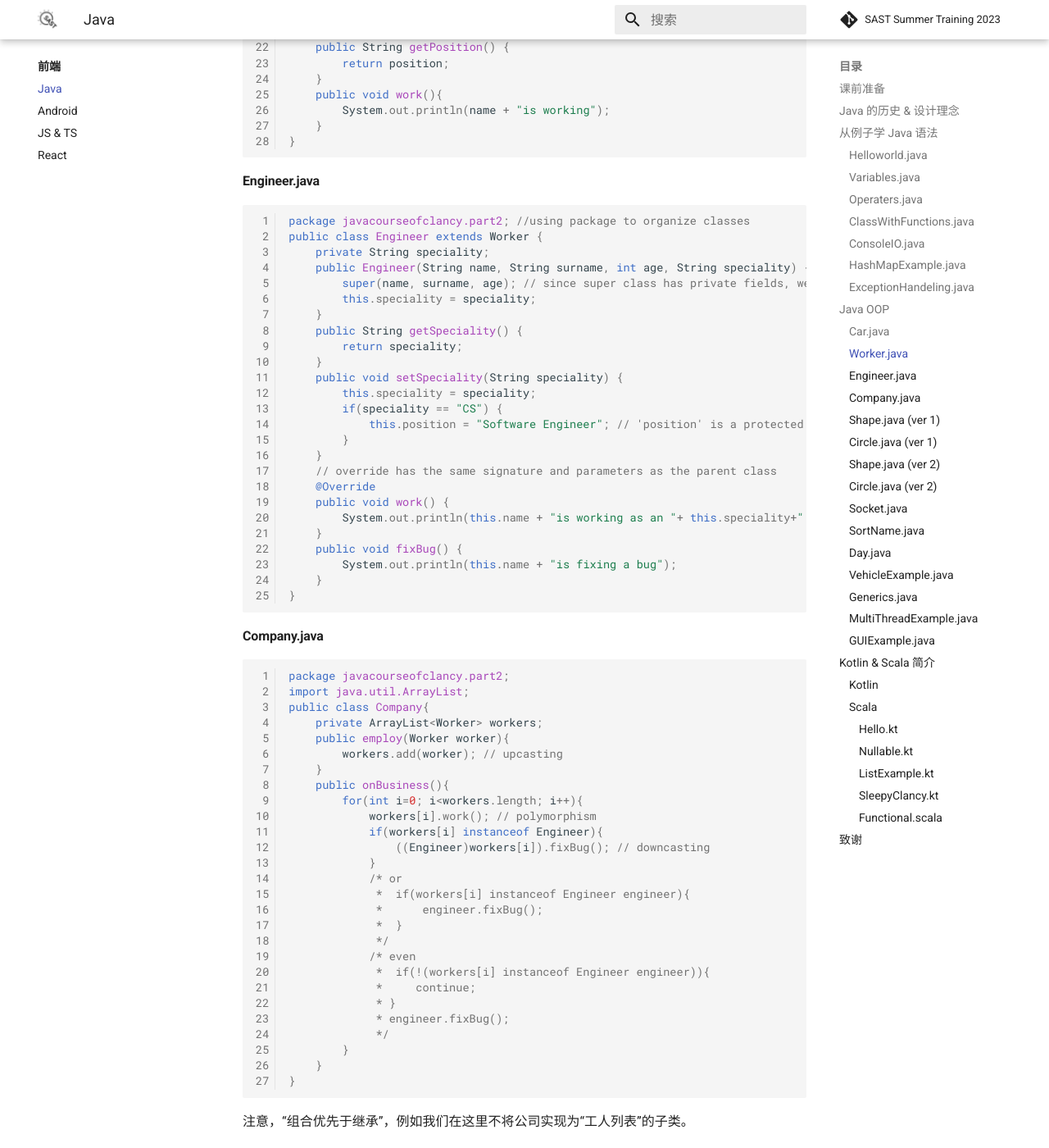
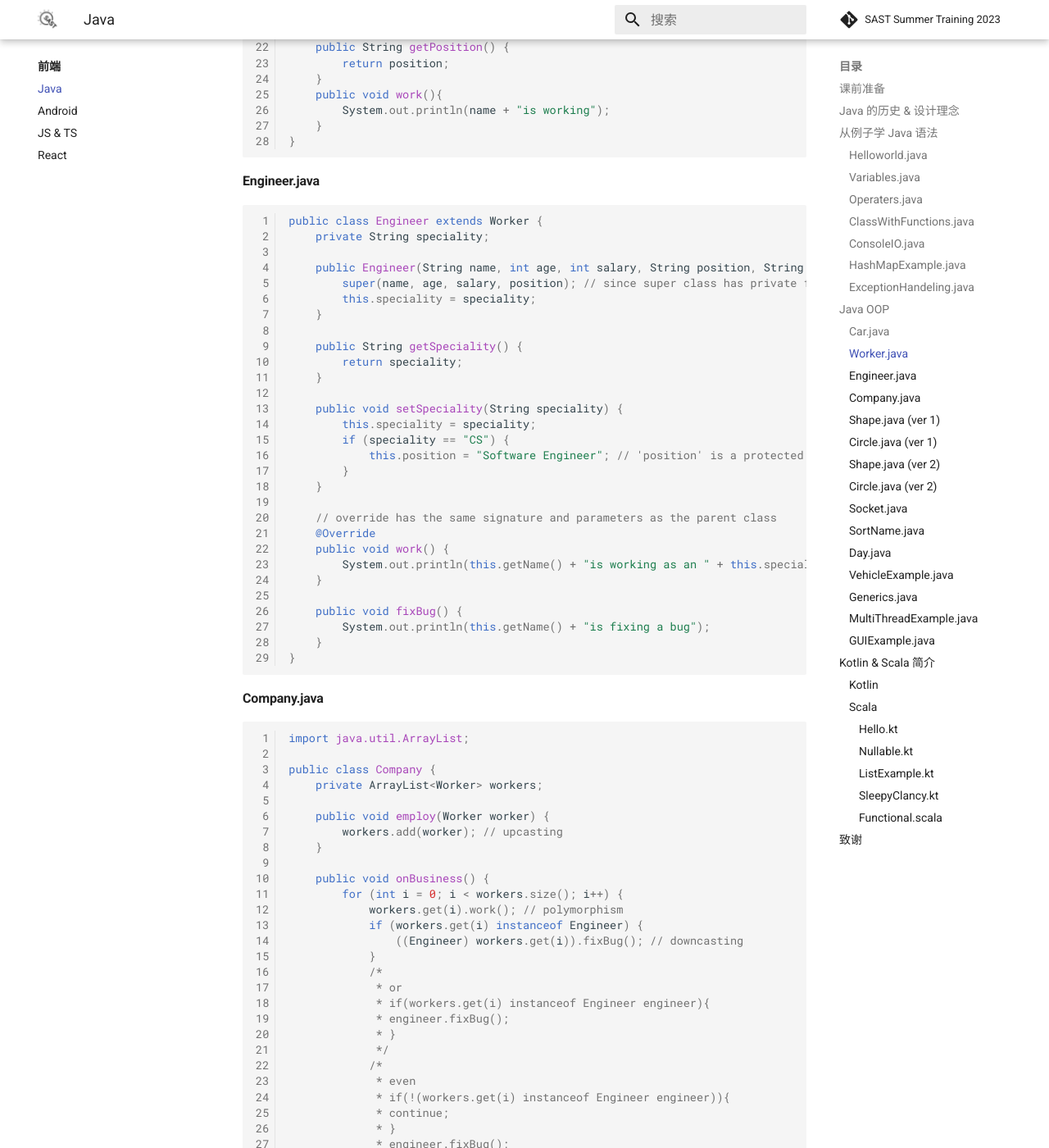
Before and after one commit to sast-summer-training-2023/sast-summer-training-2023.github.io, an MkDocs documentation site: the page built from docs/frontend/java.md, in a window 1280 px wide and 1400 px high, scrolled down 9159 px. Shown: the whole window at 82% size. Built offline with MkDocs 1.6.1 and Material for MkDocs 9.7.7, drawn with Linux system fonts in a browser that asks for light colours; emoji names are drawn with the system emoji font; comment, search, counter and statistics services are not loaded.

Commit message:
corrected typos

````diff
--- a/docs/frontend/java.md
+++ b/docs/frontend/java.md
@@ -431,29 +431,33 @@ public class Worker {
 #### Engineer.java
 
 ```java
-package javacourseofclancy.part2; //using package to organize classes
 public class Engineer extends Worker {
     private String speciality;
-    public Engineer(String name, String surname, int age, String speciality) {
-        super(name, surname, age); // since super class has private fields, we need to use constructor
+
+    public Engineer(String name, int age, int salary, String position, String speciality) {
+        super(name, age, salary, position); // since super class has private fields, we need to use constructor
         this.speciality = speciality;
     }
+
     public String getSpeciality() {
         return speciality;
     }
+
     public void setSpeciality(String speciality) {
         this.speciality = speciality;
-        if(speciality == "CS") {
+        if (speciality == "CS") {
             this.position = "Software Engineer"; // 'position' is a protected field of the parent class
         }
     }
+
     // override has the same signature and parameters as the parent class
     @Override
     public void work() {
-        System.out.println(this.name + "is working as an "+ this.speciality+" engineer");
+        System.out.println(this.getName() + "is working as an " + this.speciality + " engineer");
     }
+
     public void fixBug() {
-        System.out.println(this.name + "is fixing a bug");
+        System.out.println(this.getName() + "is fixing a bug");
     }
 }
 ```
@@ -461,27 +465,31 @@ public class Engineer extends Worker {
 #### Company.java
 
 ```java
-package javacourseofclancy.part2;
 import java.util.ArrayList;
-public class Company{
+
+public class Company {
     private ArrayList<Worker> workers;
-    public employ(Worker worker){
+
+    public void employ(Worker worker) {
         workers.add(worker); // upcasting
     }
-    public onBusiness(){
-        for(int i=0; i<workers.length; i++){
-            workers[i].work(); // polymorphism
-            if(workers[i] instanceof Engineer){
-                ((Engineer)workers[i]).fixBug(); // downcasting
+
+    public void onBusiness() {
+        for (int i = 0; i < workers.size(); i++) {
+            workers.get(i).work(); // polymorphism
+            if (workers.get(i) instanceof Engineer) {
+                ((Engineer) workers.get(i)).fixBug(); // downcasting
             }
-            /* or
-             *  if(workers[i] instanceof Engineer engineer){
-             *      engineer.fixBug();
-             *  }
+            /*
+             * or
+             * if(workers.get(i) instanceof Engineer engineer){
+             * engineer.fixBug();
+             * }
              */
-            /* even
-             *  if(!(workers[i] instanceof Engineer engineer)){
-             *     continue;
+            /*
+             * even
+             * if(!(workers.get(i) instanceof Engineer engineer)){
+             * continue;
              * }
              * engineer.fixBug();
              */
````
